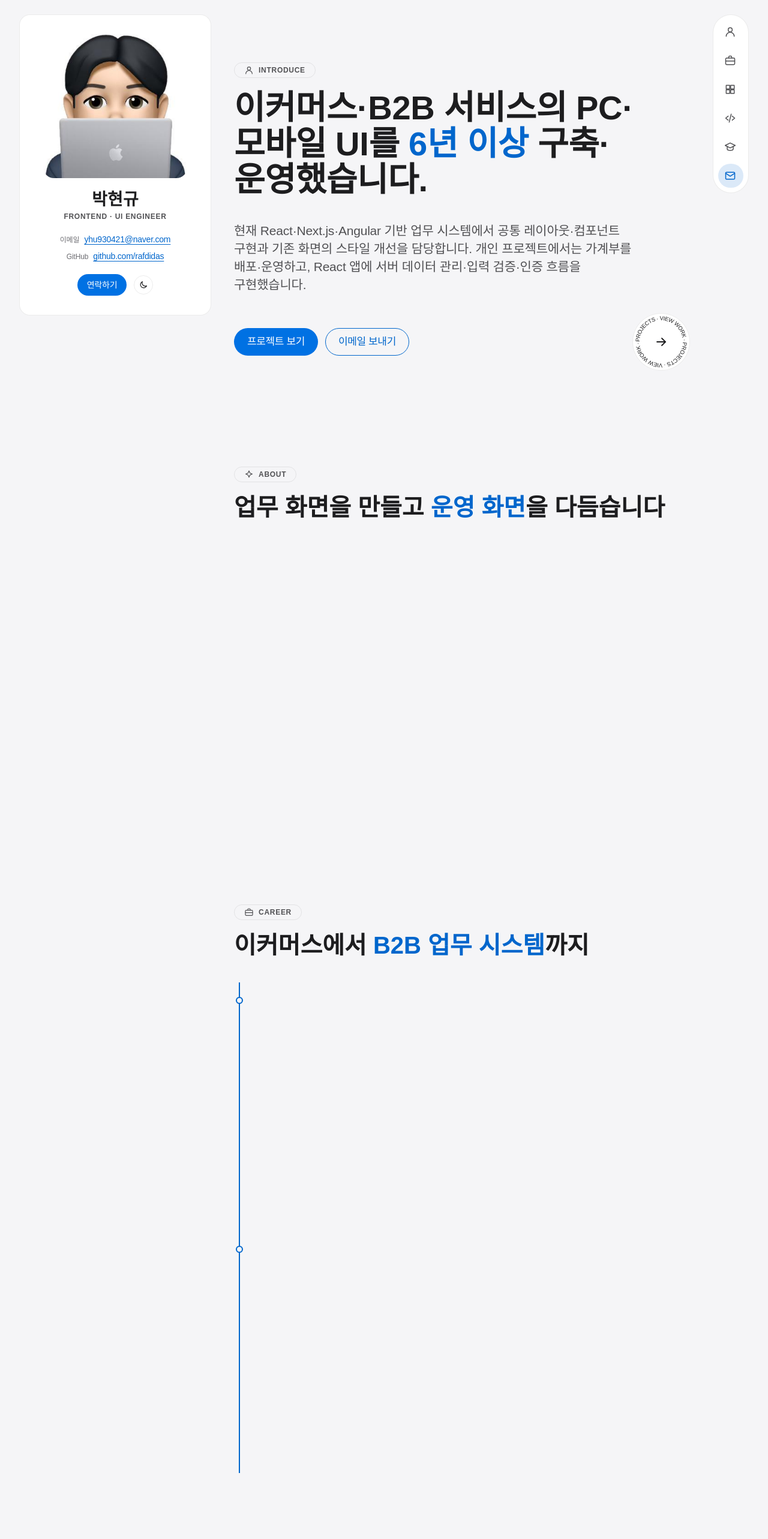
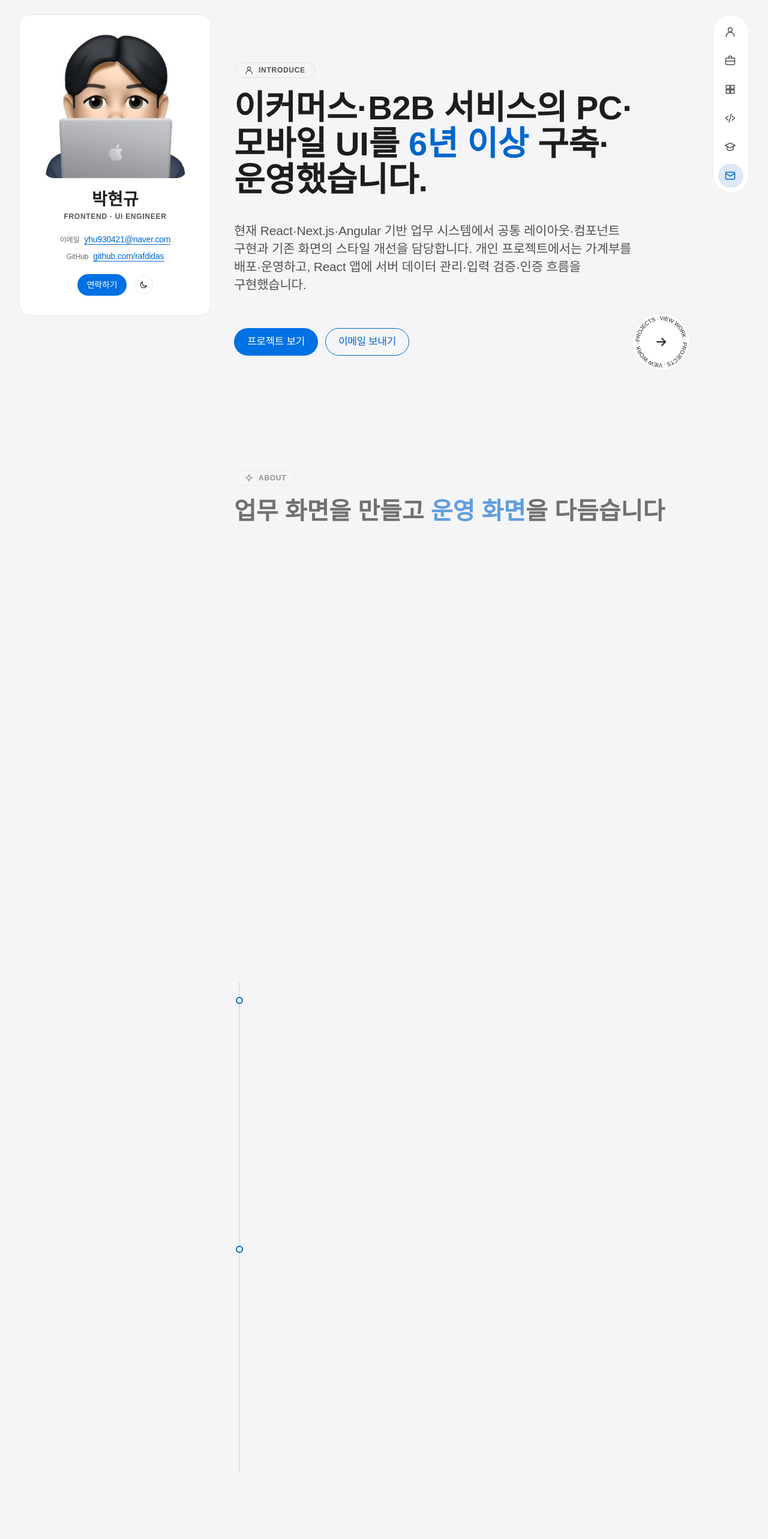
Before and after one commit to Rafdidas/about_me, a Next.js app: page / in a window 1280 px wide. Shown: the top 2566 px of the page at 60% size. Built offline with nearby package versions, Linux system fonts and the light colour scheme; a web font is replaced by a local one.

Commit message:
feat: 섹션 머리 등장·스크롤 연동 배지 회전·타임라인 채움·히어로 진입 모션 추가

```diff
--- a/src/components/CareerTimeline/CareerTimeline.module.scss
+++ b/src/components/CareerTimeline/CareerTimeline.module.scss
@@ -83,3 +83,23 @@
     background: var(--band-mute);
   }
 }
+
+@keyframes timeline-fill {
+  from {
+    scale: 1 0;
+  }
+
+  to {
+    scale: 1 1;
+  }
+}
+
+@media (prefers-reduced-motion: no-preference) {
+  @supports (animation-timeline: view()) {
+    .fill {
+      animation: timeline-fill linear both;
+      animation-timeline: view();
+      animation-range: cover 20% cover 70%;
+    }
+  }
+}
--- a/src/components/Hero/Hero.module.scss
+++ b/src/components/Hero/Hero.module.scss
@@ -17,3 +17,30 @@
 .badgeSlot {
   margin-inline-start: auto;
 }
+
+@keyframes hero-in {
+  from {
+    opacity: 0;
+    transform: translateY(var(--space-4));
+  }
+
+  to {
+    opacity: 1;
+    transform: none;
+  }
+}
+
+@media (prefers-reduced-motion: no-preference) {
+  .lead,
+  .actions {
+    animation: hero-in var(--duration-slow) var(--ease-out) both;
+  }
+
+  .lead {
+    animation-delay: 120ms;
+  }
+
+  .actions {
+    animation-delay: 240ms;
+  }
+}
--- a/src/components/ProjectsBadge/ProjectsBadge.module.scss
+++ b/src/components/ProjectsBadge/ProjectsBadge.module.scss
@@ -35,3 +35,22 @@
   width: var(--space-6);
   height: var(--space-6);
 }
+
+@keyframes badge-spin {
+  from {
+    rotate: 0turn;
+  }
+
+  to {
+    rotate: 2turn;
+  }
+}
+
+@media (prefers-reduced-motion: no-preference) {
+  @supports (animation-timeline: view()) {
+    .ring {
+      animation: badge-spin linear both;
+      animation-timeline: scroll();
+    }
+  }
+}
--- a/src/components/SectionHeader/SectionHeader.module.scss
+++ b/src/components/SectionHeader/SectionHeader.module.scss
@@ -1,10 +1,13 @@
 @use "../../styles/mixins" as *;
+
+@include reveal-keyframes;
 
 .header {
   display: grid;
   justify-items: start;
   gap: var(--space-5);
   margin-bottom: var(--space-10);
+  @include reveal;
 }
 
 .label {
```
